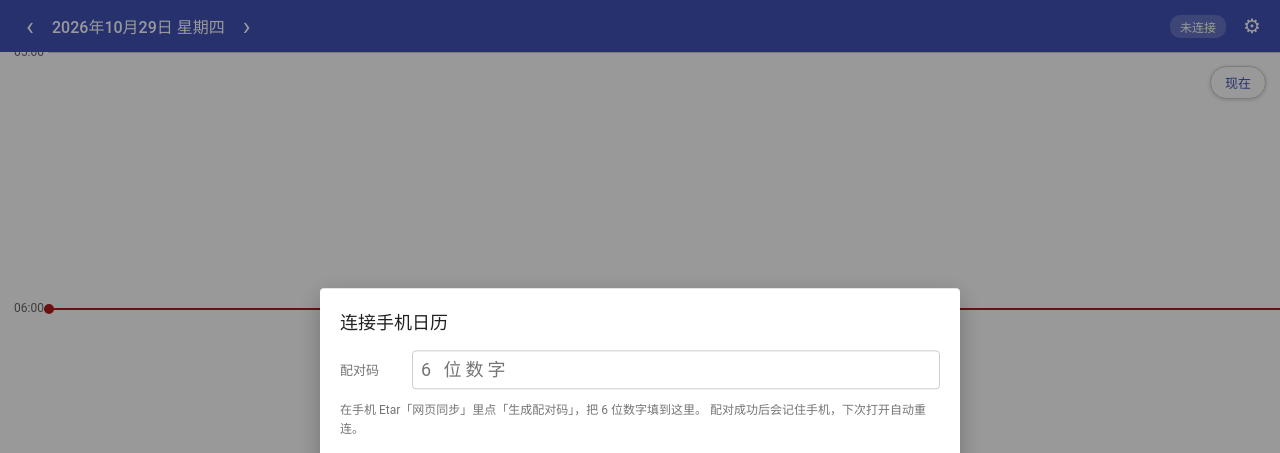
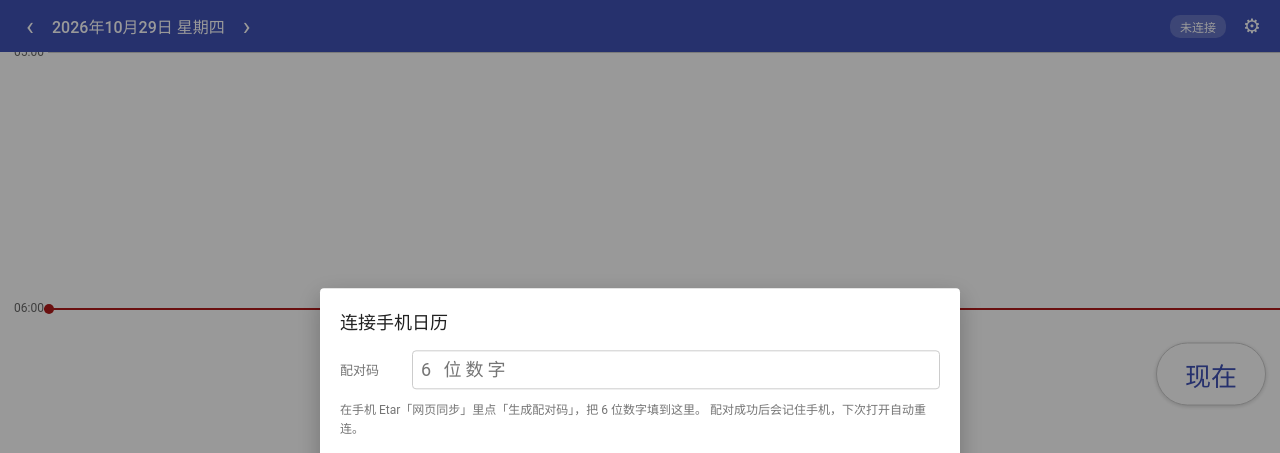
Before and after one commit to zwxbest/Etar-Calendar-Web, a Vue app: page / in a window 1280 px wide. Shown: the top 453 px of the page. Built offline with nearby package versions, Linux system fonts and the light colour scheme.

Commit message:
'现在'按钮加大并移到右侧垂直居中
按钮尺寸约翻倍（字号 13→26px、内边距 6px14px→12px28px），定位从右上角改为右侧上下居中。

```diff
--- a/src/components/DayView.vue
+++ b/src/components/DayView.vue
@@ -317,18 +317,19 @@ function formatMinutes(colSpan) {
   background: #b01b1b;
 }
 
-/* 定位到现在按钮：悬浮在网格右上角，不随内容滚动 */
+/* 定位到现在按钮：悬浮在网格右侧垂直居中，不随内容滚动 */
 .now-btn {
   position: absolute;
   right: 14px;
-  top: 14px;
+  top: 50%;
+  transform: translateY(-50%);
   z-index: 6;
-  padding: 6px 14px;
+  padding: 12px 28px;
   border-radius: 999px;
   border: 1px solid var(--grid-line);
   background: #fff;
   color: var(--color-primary);
-  font-size: 13px;
+  font-size: 26px;
   font-weight: 500;
   box-shadow: 0 1px 4px rgba(0, 0, 0, 0.18);
   cursor: pointer;
```
